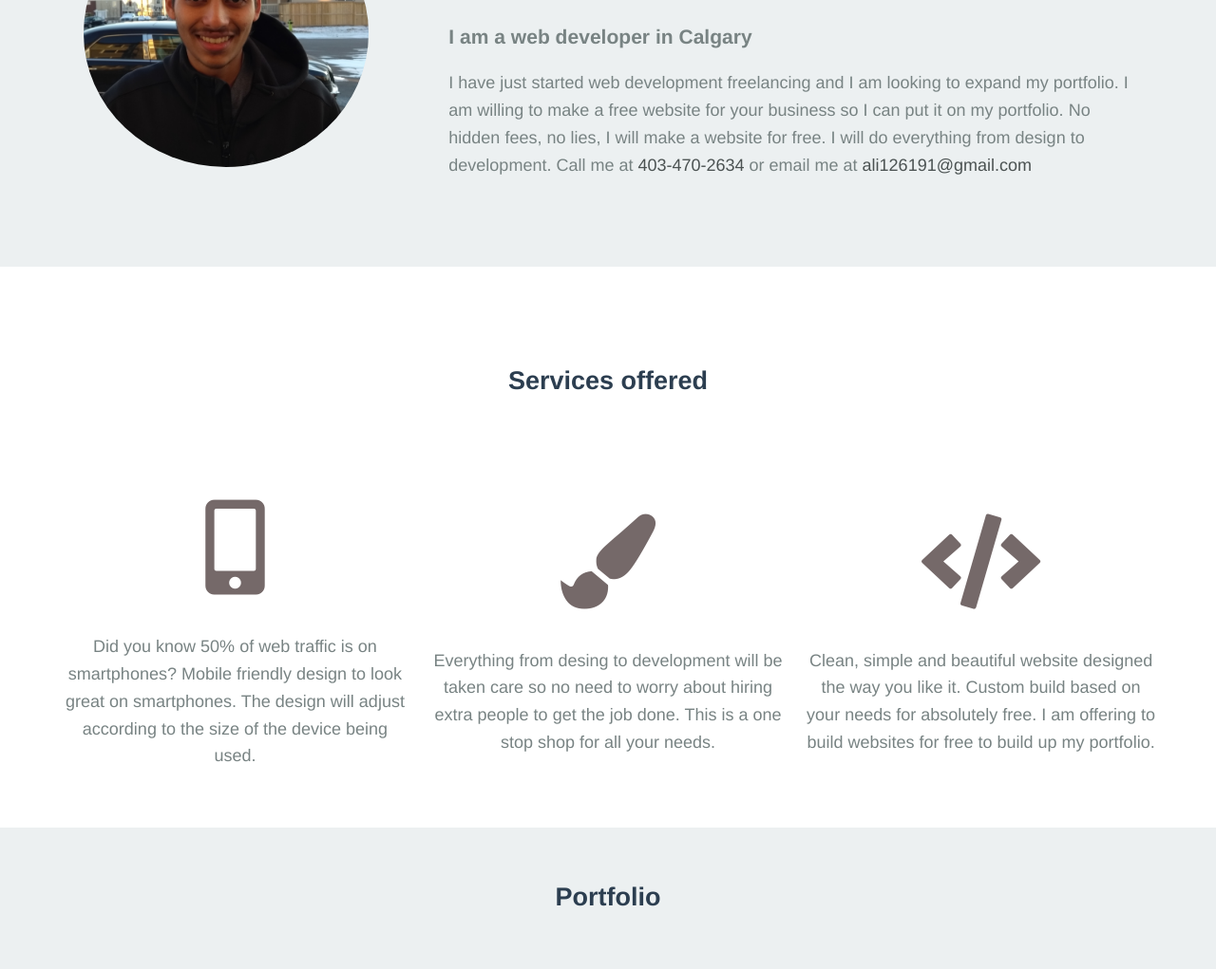
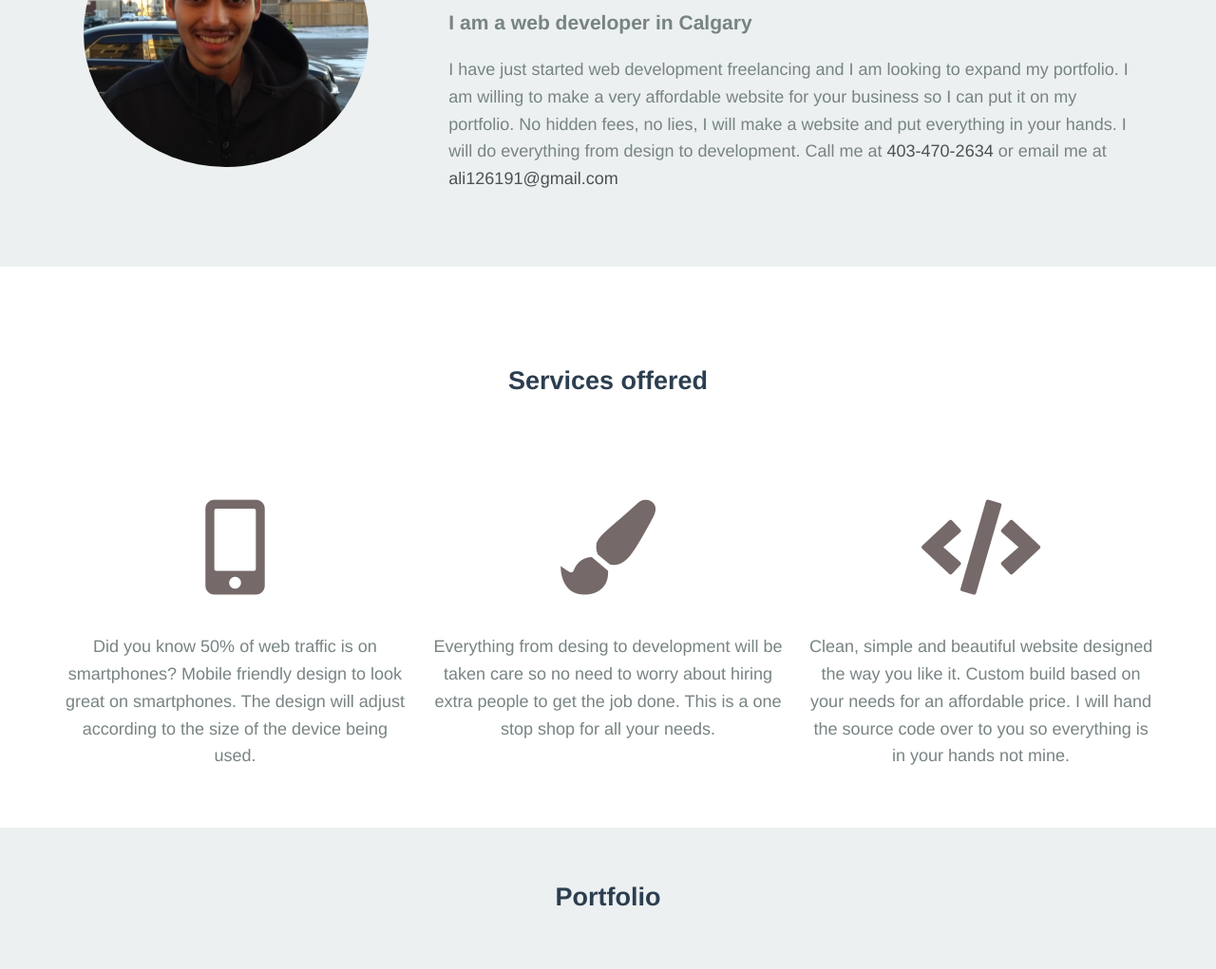
Before and after one commit to ali126191/ali126191.github.io, a plain HTML site: page index.html in a window 1280 px wide. Shown: the part 277-1298 px from the top of the page at 95% size. Drawn offline with Linux system fonts and the light colour scheme.

Commit message:
Add files via upload

```diff
--- a/index.html
+++ b/index.html
@@ -33,8 +33,8 @@
         <h1>Hello, I'm Ali</h1><br>
         <h3>I am a web developer in Calgary</h3>
         <p>I have just started web development freelancing and I am looking to expand my portfolio. I am willing
-  to make a free website
-        for your business so I can put it on my portfolio. No hidden fees, no lies, I will make a website for free. I will do everything
+  to make a very affordable website
+        for your business so I can put it on my portfolio. No hidden fees, no lies, I will make a website and put everything in your hands. I will do everything
 from design to development. Call me at <span class="bold" id="contact">403-470-2634</span> or email me at <span class="bold">ali126191@gmail.com</span></p>
       </div>
     </div>
@@ -43,7 +43,7 @@ from design to development. Call me at <span class="bold" id="contact">403-470-2
 
   <section id="services">
     <h2>Services offered</h2>
-    <div class="center align-baseline">
+    <div class="container align-baseline">
       <div class="icon">
         <i class="fas fa-mobile-alt"></i>
         <p>Did you know 50% of web traffic is on smartphones? Mobile friendly design to look great on smartphones. The design will adjust according to the size of the device being used.</p>
@@ -54,7 +54,7 @@ from design to development. Call me at <span class="bold" id="contact">403-470-2
         </div>
           <div class="icon">
             <i class="fas fa-code"></i>
-            <p>Clean, simple and beautiful website designed the way you like it. Custom build based on your needs for absolutely free. I am offering to build websites for free to build up my portfolio.</p>
+            <p>Clean, simple and beautiful website designed the way you like it. Custom build based on your needs for an affordable price. I will hand the source code over to you so everything is in your hands not mine.</p>
           </div>
     </div>
   </section>
--- a/style.css
+++ b/style.css
@@ -138,6 +138,10 @@ section#services h2 {
   margin-bottom: 2em;
 }
 
+.container {
+  display: flex;
+  flex-wrap: wrap;
+}
 
 section#services .icon {
   flex: 1 1 16em;
```
